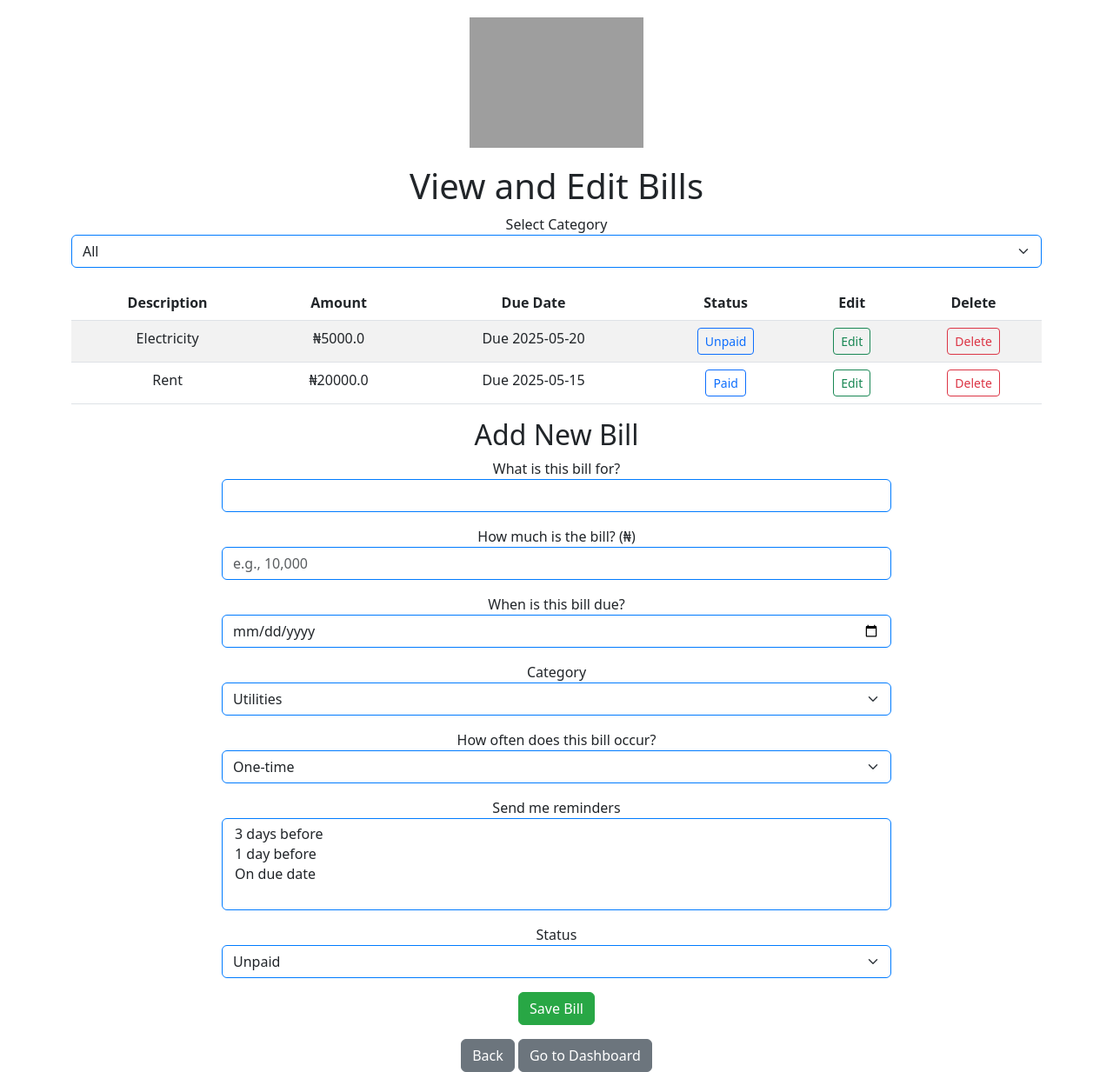
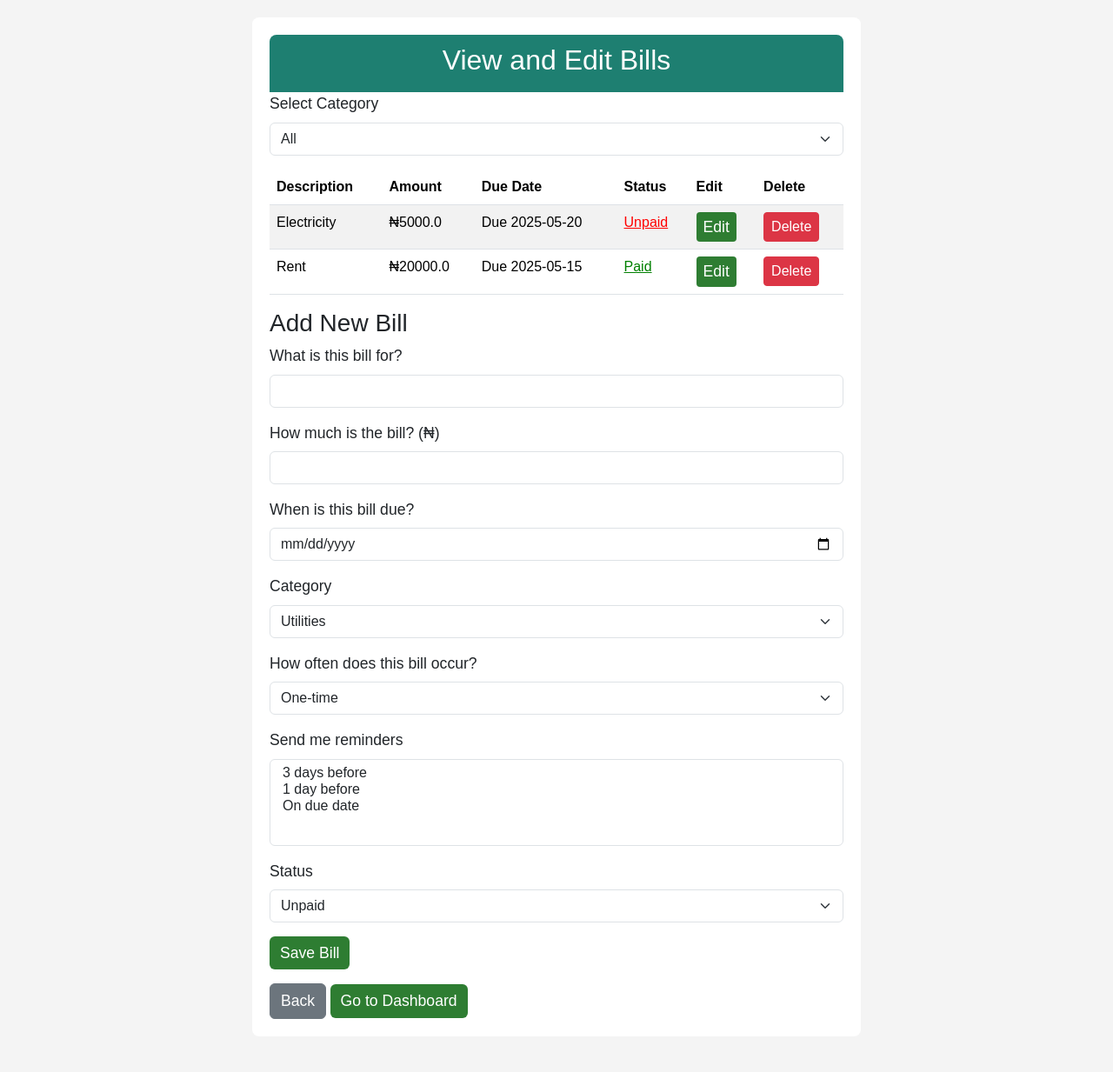
Before and after one commit to FicoreAfrica/Financial-Health-Score, a Flask app: page /view_edit_bills in a window 1280 px wide. Shown: the whole page at 87% size. After the commit the page ends 1172 px from the top, so only its background shows below. Run offline with Flask 3, Linux system fonts and the light colour scheme; grey boxes are pictures that could not be loaded.

Commit message:
Add files via upload

```diff
--- a/templates/view_edit_bills.html
+++ b/templates/view_edit_bills.html
@@ -1,71 +1,58 @@
 <!DOCTYPE html>
-<html lang="en">
+<html lang="{{ session.language|default('en') }}">
 <head>
     <meta charset="UTF-8">
-    <meta name="viewport" content="width=device-width, initial-scale=1.0, user-scalable=yes">
+    <meta name="viewport" content="width=device-width, initial-scale=1.0">
     <title>{{ translations['View and Edit Bills'] }}</title>
-    <link href="https://cdn.jsdelivr.net/npm/bootstrap@5.3.0/dist/css/bootstrap.min.css" rel="stylesheet">
-    <script src="{{ url_for('static', filename='js/comma_format.js') }}"></script>
+    <link href="https://cdn.jsdelivr.net/npm/bootstrap@5.3.3/dist/css/bootstrap.min.css" rel="stylesheet">
     <style>
-        .ficore-logo { max-width: 200px; margin: 20px auto; display: block; }
-        .btn-primary { background-color: #28a745; border-color: #28a745; }
-        .btn-primary:hover { background-color: #218838; border-color: #1e7e34; }
-        .form-control, .form-select { border-color: #007bff; }
-        .alert-container { margin-top: 20px; }
-        .table { background-color: #f8f9fa; }
-        .category-filter { margin-bottom: 20px; }
-        .form-container { max-width: 800px; margin: auto; padding: 0 15px; }
-        .table-responsive { overflow-x: auto; }
-        .action-btn { min-width: 60px; text-align: center; }
-        th, td { white-space: nowrap; }
-        @media (max-width: 576px) {
-            .table th, .table td { font-size: 14px; padding: 8px; }
-            .action-btn { font-size: 12px; padding: 4px 8px; }
-            .form-control, .form-select { font-size: 14px; }
-        }
-        /* Customize with Ficore's actual logo and colors if different */
+        body { font-family: Arial, sans-serif; background-color: #f4f4f4; }
+        .container { max-width: 700px; margin: 20px auto; background: #fff; padding: 20px; border-radius: 8px; }
+        .header { text-align: center; padding: 10px; background: #1E7F71; color: #fff; border-radius: 8px 8px 0 0; }
+        .form-label { font-size: 1.1em; }
+        .form-control, .form-select { font-size: 1em; margin-bottom: 10px; }
+        .btn-primary { background: #2E7D32; border: none; font-size: 1.1em; }
+        .btn-primary:hover { background: #0288D1; }
+        .btn-secondary { background: #6c757d; font-size: 1.1em; }
+        .btn-danger { font-size: 1em; }
+        .table { font-size: 1em; }
+        .status-paid { color: green; }
+        .status-unpaid { color: red; }
+        .form-select[multiple] { height: 100px; }
     </style>
 </head>
 <body>
-    <div class="container text-center">
-        <!-- Ficore Logo -->
-        <img src="{{ url_for('static', filename='imag/ficore_logo.png') }}" alt="Ficore Africa Logo" class="ficore-logo">
-        <!-- Replace 'ficore_logo.png' with your actual logo file -->
-
-        <h1>{{ translations['View and Edit Bills'] }}</h1>
-
+    <div class="container">
+        <div class="header">
+            <h2>{{ translations['View and Edit Bills'] }}</h2>
+        </div>
         {% with messages = get_flashed_messages(with_categories=true) %}
             {% if messages %}
-                <div class="alert-container">
                 {% for category, message in messages %}
                     <div class="alert alert-{{ category }}">{{ message }}</div>
                 {% endfor %}
-                </div>
             {% endif %}
         {% endwith %}
-
-        <div class="category-filter">
-            <label for="category">{{ translations['Select Category'] }}</label>
-            <select id="category" class="form-select" onchange="window.location.href=this.value">
-                <option value="{{ url_for('view_edit_bills', category='all') }}" {% if category == 'all' %}selected{% endif %}>{{ translations['All'] }}</option>
-                <option value="{{ url_for('view_edit_bills', category='utilities') }}" {% if category == 'utilities' %}selected{% endif %}>{{ translations['Utilities'] }}</option>
-                <option value="{{ url_for('view_edit_bills', category='rent') }}" {% if category == 'rent' %}selected{% endif %}>{{ translations['Rent'] }}</option>
-                <option value="{{ url_for('view_edit_bills', category='subscription') }}" {% if category == 'subscription' %}selected{% endif %}>{{ translations['Subscription'] }}</option>
-                <option value="{{ url_for('view_edit_bills', category='other') }}" {% if category == 'other' %}selected{% endif %}>{{ translations['Other'] }}</option>
+        <div class="mb-3">
+            <label class="form-label">{{ translations['Select Category'] }}</label>
+            <select class="form-select" onchange="window.location.href='{{ url_for('view_edit_bills') }}?category='+this.value">
+                <option value="all" {% if category == 'all' %}selected{% endif %}>{{ translations['All'] }}</option>
+                <option value="utilities" {% if category == 'utilities' %}selected{% endif %}>{{ translations['Utilities'] }}</option>
+                <option value="rent" {% if category == 'rent' %}selected{% endif %}>{{ translations['Rent'] }}</option>
+                <option value="subscription" {% if category == 'subscription' %}selected{% endif %}>{{ translations['Subscription'] }}</option>
+                <option value="other" {% if category == 'other' %}selected{% endif %}>{{ translations['Other'] }}</option>
             </select>
         </div>
-
         {% if bills %}
-            <div class="table-responsive">
             <table class="table table-striped">
                 <thead>
                     <tr>
-                            <th scope="col">{{ translations['Description'] }}</th>
-                            <th scope="col">{{ translations['Amount'] }}</th>
-                            <th scope="col">{{ translations['Due Date'] }}</th>
-                            <th scope="col">{{ translations['Status'] }}</th>
-                            <th scope="col" class="action-btn">{{ translations['Edit'] }}</th>
-                            <th scope="col" class="action-btn">{{ translations['Delete'] }}</th>
+                        <th>{{ translations['Description'] }}</th>
+                        <th>{{ translations['Amount'] }}</th>
+                        <th>{{ translations['Due Date'] }}</th>
+                        <th>{{ translations['Status'] }}</th>
+                        <th>{{ translations['Edit'] }}</th>
+                        <th>{{ translations['Delete'] }}</th>
                     </tr>
                 </thead>
                 <tbody>
@@ -75,62 +62,64 @@
                             <td>₦{{ bill.Amount }}</td>
                             <td>{{ translations['Due'] }} {{ bill.DueDate }}</td>
                             <td>
-                                    <a href="{{ url_for('toggle_status', record_id=bill.RecordID) }}" class="btn btn-sm btn-outline-primary">{{ translations[bill.Status] }}</a>
+                                <a href="{{ url_for('toggle_status', record_id=bill.RecordID) }}"
+                                   class="status-{{ 'paid' if bill.Status == 'Paid' else 'unpaid' }}">
+                                    {{ translations[bill.Status] }}
+                                </a>
                             </td>
-                                <td class="action-btn">
-                                    <a href="{{ url_for('view_edit_bills', record_id=bill.RecordID) }}" class="btn btn-sm btn-outline-success">{{ translations['Edit'] }}</a>
+                            <td>
+                                <a href="{{ url_for('view_edit_bills', record_id=bill.RecordID, category=category) }}"
+                                   class="btn btn-primary btn-sm">{{ translations['Edit'] }}</a>
                             </td>
-                                <td class="action-btn">
-                                    <a href="{{ url_for('delete_bill', record_id=bill.RecordID) }}" class="btn btn-sm btn-outline-danger">{{ translations['Delete'] }}</a>
+                            <td>
+                                <a href="{{ url_for('delete_bill', record_id=bill.RecordID) }}"
+                                   class="btn btn-danger btn-sm"
+                                   onclick="return confirm('{{ translations['Confirm Delete'] }}');">{{ translations['Delete'] }}</a>
                             </td>
                         </tr>
                     {% endfor %}
                 </tbody>
             </table>
-            </div>
         {% endif %}
-
-        <div class="form-container">
-            <h2>{{ translations['Add New Bill'] }}</h2>
-            <form method="POST">
+        <h3>{{ translations['Add New Bill'] }}</h3>
+        <form method="POST" action="{{ url_for('view_edit_bills', category=category) }}">
             {{ form.hidden_tag() }}
-                <div class="form-group mb-3">
-                    <label for="{{ form.description.id }}">{{ translations['What is this bill for?'] }}</label>
+            <div class="mb-3">
+                <label class="form-label">{{ translations['What is this bill for?'] }}</label>
                 {{ form.description(class="form-control") }}
             </div>
-                <div class="form-group mb-3">
-                    <label for="{{ form.amount.id }}">{{ translations['How much is the bill? (₦)'] }}</label>
-                    {{ form.amount(class="form-control comma-separated", placeholder="e.g., 10,000") }}
+            <div class="mb-3">
+                <label class="form-label">{{ translations['How much is the bill? (₦)'] }}</label>
+                {{ form.amount(class="form-control") }}
             </div>
-                <div class="form-group mb-3">
-                    <label for="{{ form.due_date.id }}">{{ translations['When is this bill due?'] }}</label>
+            <div class="mb-3">
+                <label class="form-label">{{ translations['When is this bill due?'] }}</label>
                 {{ form.due_date(class="form-control") }}
             </div>
-                <div class="form-group mb-3">
-                    <label for="{{ form.category.id }}">{{ translations['Category'] }}</label>
+            <div class="mb-3">
+                <label class="form-label">{{ translations['Category'] }}</label>
                 {{ form.category(class="form-select") }}
             </div>
-                <div class="form-group mb-3">
-                    <label for="{{ form.recurrence.id }}">{{ translations['How often does this bill occur?'] }}</label>
+            <div class="mb-3">
+                <label class="form-label">{{ translations['How often does this bill occur?'] }}</label>
                 {{ form.recurrence(class="form-select") }}
             </div>
-                <div class="form-group mb-3">
-                    <label for="{{ form.reminders.id }}">{{ translations['Send me reminders'] }}</label>
+            <div class="mb-3">
+                <label class="form-label">{{ translations['Send me reminders'] }}</label>
                 {{ form.reminders(class="form-select", multiple="multiple") }}
             </div>
-                <div class="form-group mb-3">
-                    <label for="{{ form.status.id }}">{{ translations['Status'] }}</label>
+            <div class="mb-3">
+                <label class="form-label">{{ translations['Status'] }}</label>
                 {{ form.status(class="form-select") }}
             </div>
             {{ form.record_id(class="form-control", type="hidden") }}
             <button type="submit" class="btn btn-primary">{{ translations['Save Bill'] }}</button>
         </form>
-        </div>
-
         <div class="mt-3">
             <a href="{{ url_for('bill_form') }}" class="btn btn-secondary">{{ translations['Back'] }}</a>
-            <a href="{{ url_for('dashboard') }}" class="btn btn-secondary">{{ translations['Go to Dashboard'] }}</a>
+            <a href="{{ url_for('dashboard') }}" class="btn btn-primary">{{ translations['Go to Dashboard'] }}</a>
         </div>
     </div>
+    <script src="https://cdn.jsdelivr.net/npm/bootstrap@5.3.3/dist/js/bootstrap.bundle.min.js"></script>
 </body>
 </html>
```
Also changed, not shown: templates/emergency_fund_form.html (+76 -61 lines), templates/net_worth_form.html (+75 -60 lines). Lines whose indentation alone changed are shown as unchanged.
